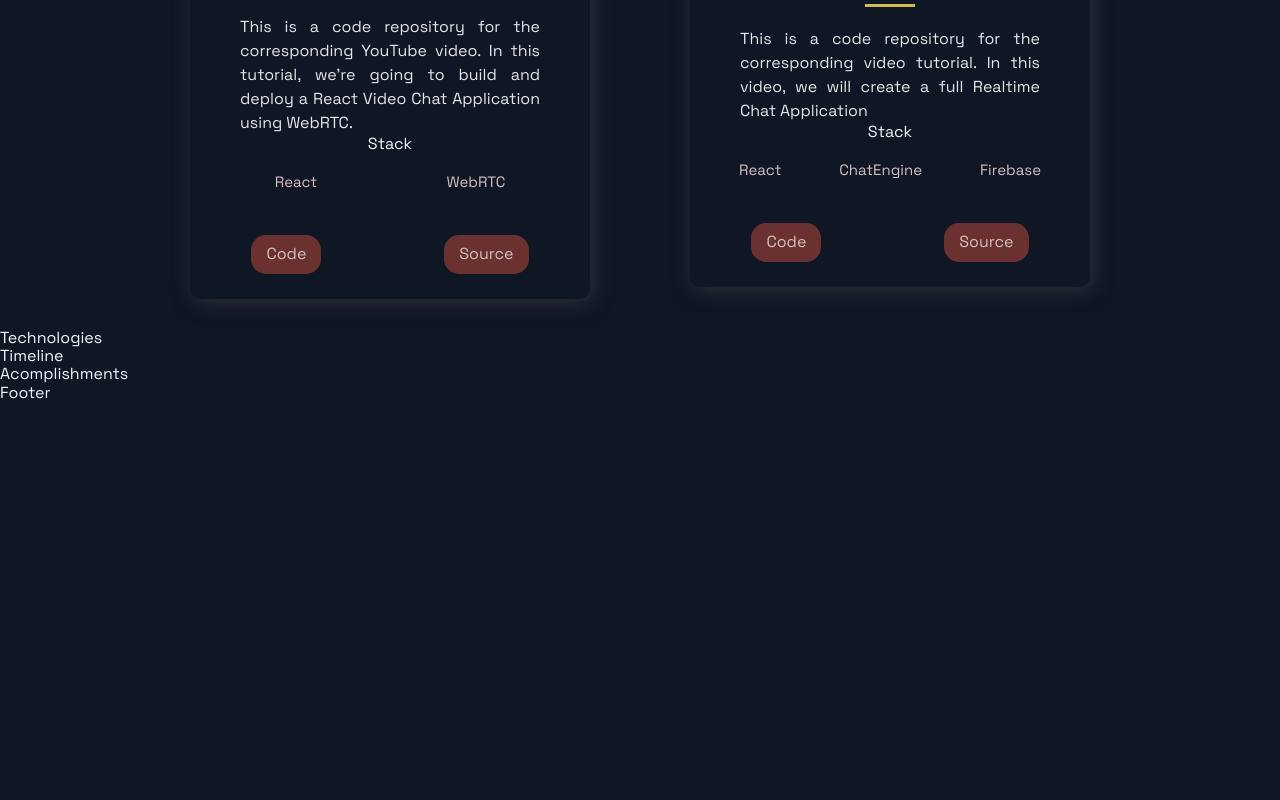
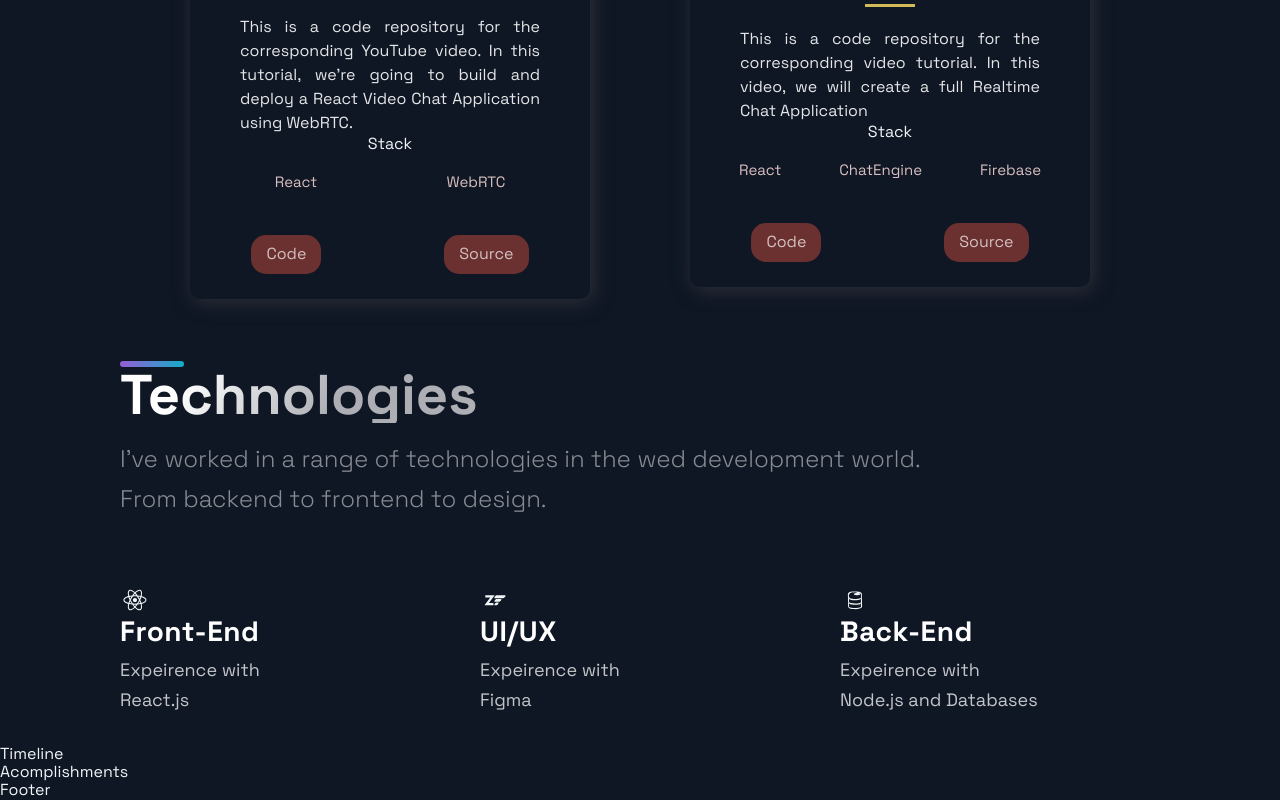
Before and after one commit to CristianC707/React_Portfolio, a Next.js app: page / in a window 1280 px wide. Shown: the part 1864-2664 px from the top of the page. Before the commit the page ends 2267 px from the top, so only its background shows below. Built offline with nearby package versions, Linux system fonts and the light colour scheme.

Commit message:
Worked out frame-work for Technologies.js

```diff
--- a/src/components/Technologies/Technologies.js
+++ b/src/components/Technologies/Technologies.js
@@ -4,9 +4,45 @@ import { Section, SectionDivider, SectionText, SectionTitle } from '../../styles
 import { List, ListContainer, ListItem, ListParagraph, ListTitle } from './TechnologiesStyles';
 
 const Technologies = () =>  (
-  <div>
-    Technologies
-  </div>
+  <Section id="tech">
+    <SectionDivider />
+    <SectionTitle>Technologies</SectionTitle>
+    <SectionText>
+      I've worked in a range of technologies in the wed development world. From backend to frontend to design.
+    </SectionText>
+    <List>
+      <ListItem>
+        <DiReact size="3rem" />
+        <ListContainer>
+          <ListTitle>Front-End</ListTitle>
+          <ListParagraph>
+            Expeirence with <br />
+            React.js
+          </ListParagraph>
+        </ListContainer>
+      </ListItem>
+      <ListItem>
+        <DiZend size="3rem" />
+        <ListContainer>
+          <ListTitle>UI/UX</ListTitle>
+          <ListParagraph>
+            Expeirence with <br />
+            Figma
+          </ListParagraph>
+        </ListContainer>
+      </ListItem>
+      <ListItem>
+        <DiFirebase size="3rem" />
+        <ListContainer>
+          <ListTitle>Back-End</ListTitle>
+          <ListParagraph>
+            Expeirence with <br />
+            Node.js and Databases
+          </ListParagraph>
+        </ListContainer>
+      </ListItem>
+    </List>
+  </Section>
 );
 
 export default Technologies;
```
